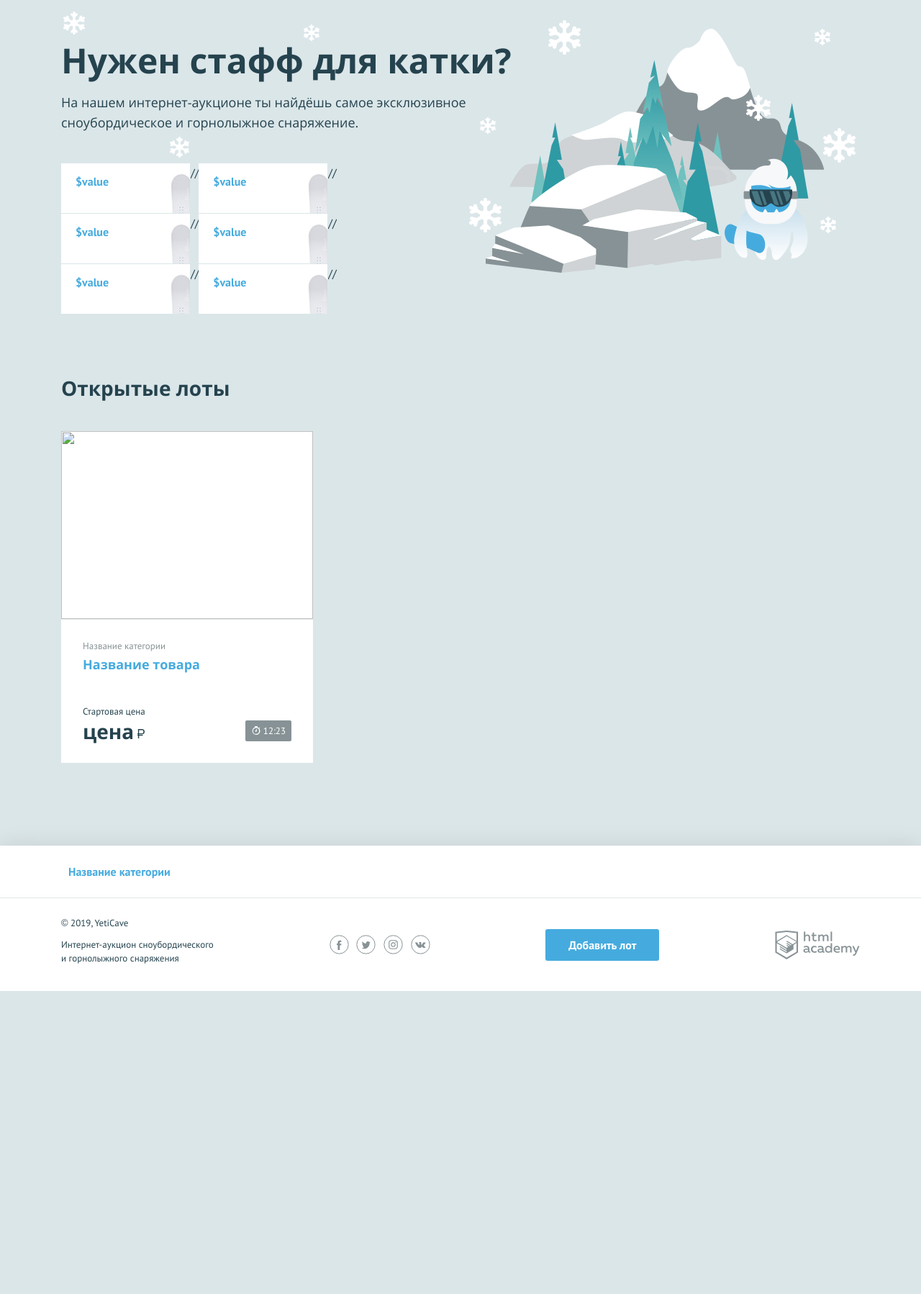
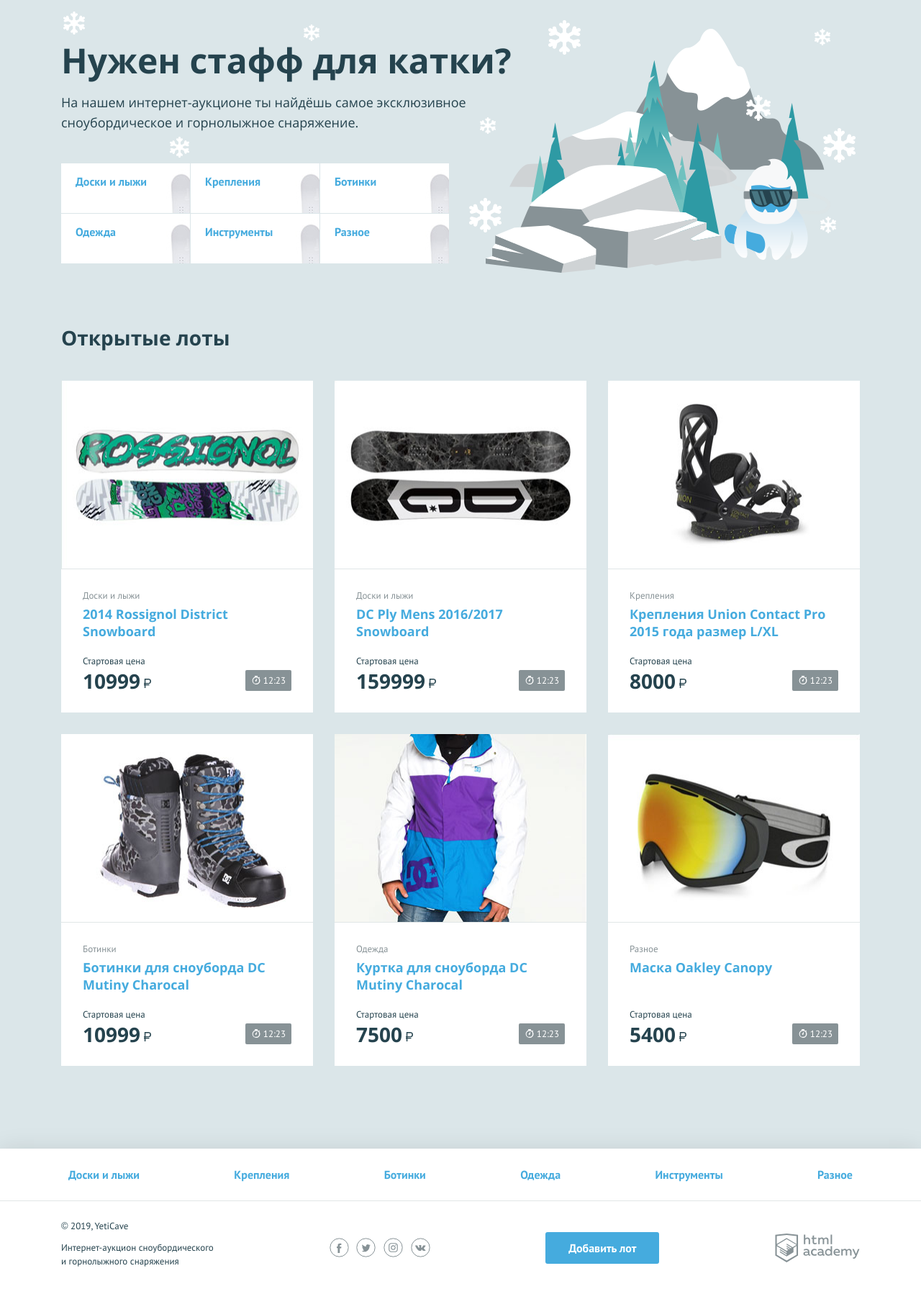
Before and after one commit to htmlacademy-php/1808607-yeticave-12, a PHP site: page / in a window 1280 px wide. Shown: the part 107-1905 px from the top of the page at 72% size. Before the commit the page ends 1484 px from the top, so only its background shows below. Run offline with PHP 8.4, Linux system fonts and the light colour scheme.

Commit message:
Отображение категорий и товаров

```diff
--- a/index.php
+++ b/index.php
@@ -8,37 +8,37 @@
 ];
 $lots = [
     [
-        'Name' => '2014 Rossignol District Snowboard',
+        'name' => '2014 Rossignol District Snowboard',
         'category' => 'Доски и лыжи',
         'price' => 10999,
         'image_URL' => 'img/lot-1.jpg',
     ],
     [
-        'Name' => 'DC Ply Mens 2016/2017 Snowboard',
+        'name' => 'DC Ply Mens 2016/2017 Snowboard',
         'category' => 'Доски и лыжи',
         'price' => 159999,
         'image_URL' => 'img/lot-2.jpg',
     ],
     [
-        'Name' => 'Крепления Union Contact Pro 2015 года размер L/XL',
+        'name' => 'Крепления Union Contact Pro 2015 года размер L/XL',
         'category' => 'Крепления',
         'price' => 8000,
         'image_URL' => 'img/lot-3.jpg',
     ],
     [
-        'Name' => 'Ботинки для сноуборда DC Mutiny Charocal',
+        'name' => 'Ботинки для сноуборда DC Mutiny Charocal',
         'category' => 'Ботинки',
         'price' => 10999,
         'image_URL' => 'img/lot-4.jpg',
     ],
     [
-        'Name' => 'Куртка для сноуборда DC Mutiny Charocal',
+        'name' => 'Куртка для сноуборда DC Mutiny Charocal',
         'category' => 'Одежда',
         'price' => 7500,
         'image_URL' => 'img/lot-5.jpg',
     ],
     [
-        'Name' => 'Маска Oakley Canopy',
+        'name' => 'Маска Oakley Canopy',
         'category' => 'Разное',
         'price' =>	5400,
         'image_URL' => 'img/lot-6.jpg',
@@ -98,9 +98,9 @@
             <!--заполните этот список из массива категорий-->
             <?php foreach ($categories as $key => $value): ?>
             <li class="promo__item promo__item--boards">
-                <a class="promo__link" href="pages/all-lots.html">$value</a>
+                <a class="promo__link" href="pages/all-lots.html"><?= $value; ?></a>
             </li>
-            //<?php endforeach; ?>
+            <?php endforeach; ?>
         </ul>
     </section>
     <section class="lots">
@@ -108,18 +108,19 @@
             <h2>Открытые лоты</h2>
         </div>
         <ul class="lots__list">
+            <?php foreach ($lots as $key => $val): ?>
             <!--заполните этот список из массива с товарами-->
             <li class="lots__item lot">
                 <div class="lot__image">
-                    <img src="" width="350" height="260" alt="">
+                    <img src="<?= $val['image_URL']; ?>" width="350" height="260" alt="<?= $val['name']; ?>">
                 </div>
                 <div class="lot__info">
-                    <span class="lot__category">Название категории</span>
-                    <h3 class="lot__title"><a class="text-link" href="pages/lot.html">Название товара</a></h3>
+                    <span class="lot__category"><?= $val['category']; ?></span>
+                    <h3 class="lot__title"><a class="text-link" href="pages/lot.html"><?= $val['name']; ?></a></h3>
                     <div class="lot__state">
                         <div class="lot__rate">
                             <span class="lot__amount">Стартовая цена</span>
-                            <span class="lot__cost">цена<b class="rub">р</b></span>
+                            <span class="lot__cost"><?= $val['price']; ?><b class="rub">р</b></span>
                         </div>
                         <div class="lot__timer timer">
                             12:23
@@ -127,6 +128,7 @@
                     </div>
                 </div>
             </li>
+            <?php endforeach; ?>
         </ul>
     </section>
 </main>
@@ -136,9 +138,11 @@
     <nav class="nav">
         <ul class="nav__list container">
             <!--заполните этот список из массива категорий-->
+            <?php foreach ($categories as $key => $value): ?>
             <li class="nav__item">
-                <a href="pages/all-lots.html">Название категории</a>
+                <a href="pages/all-lots.html"><?= $value; ?></a>
             </li>
+            <?php endforeach; ?>
         </ul>
     </nav>
     <div class="main-footer__bottom container">
```
